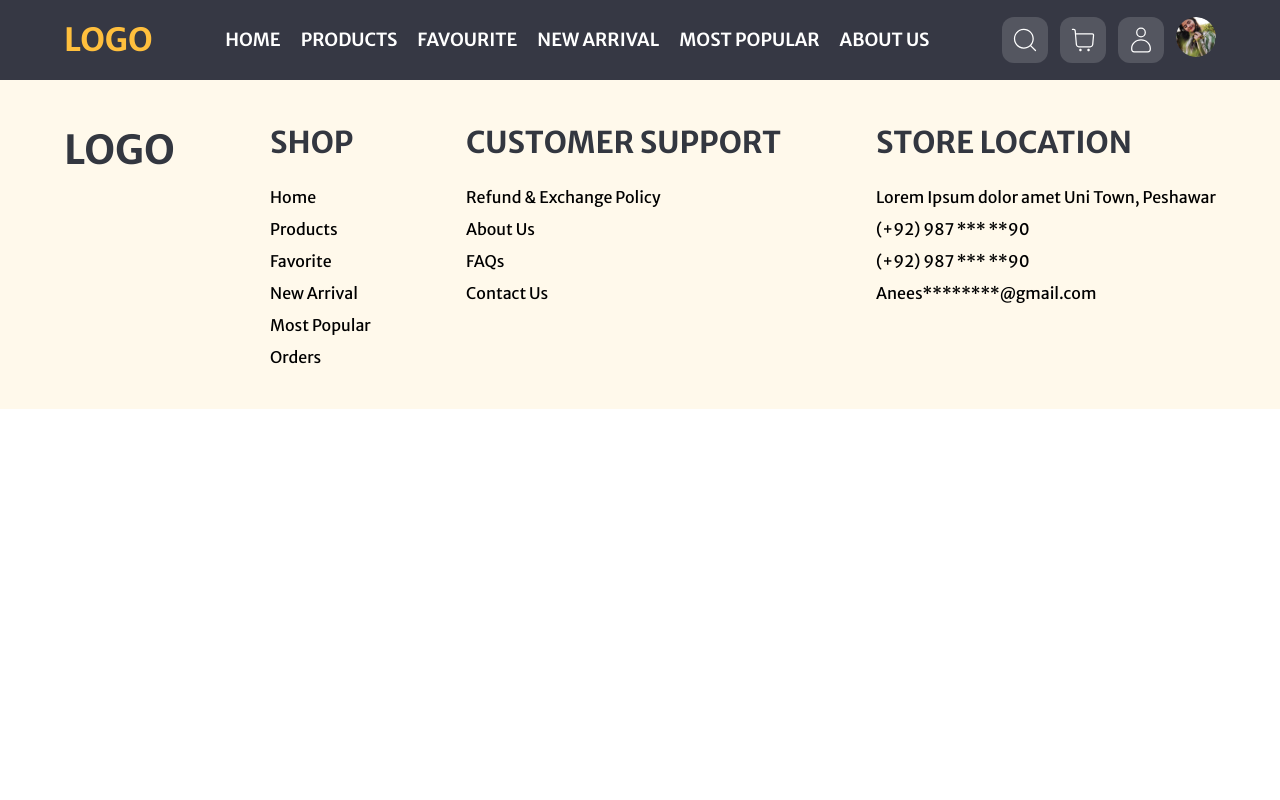
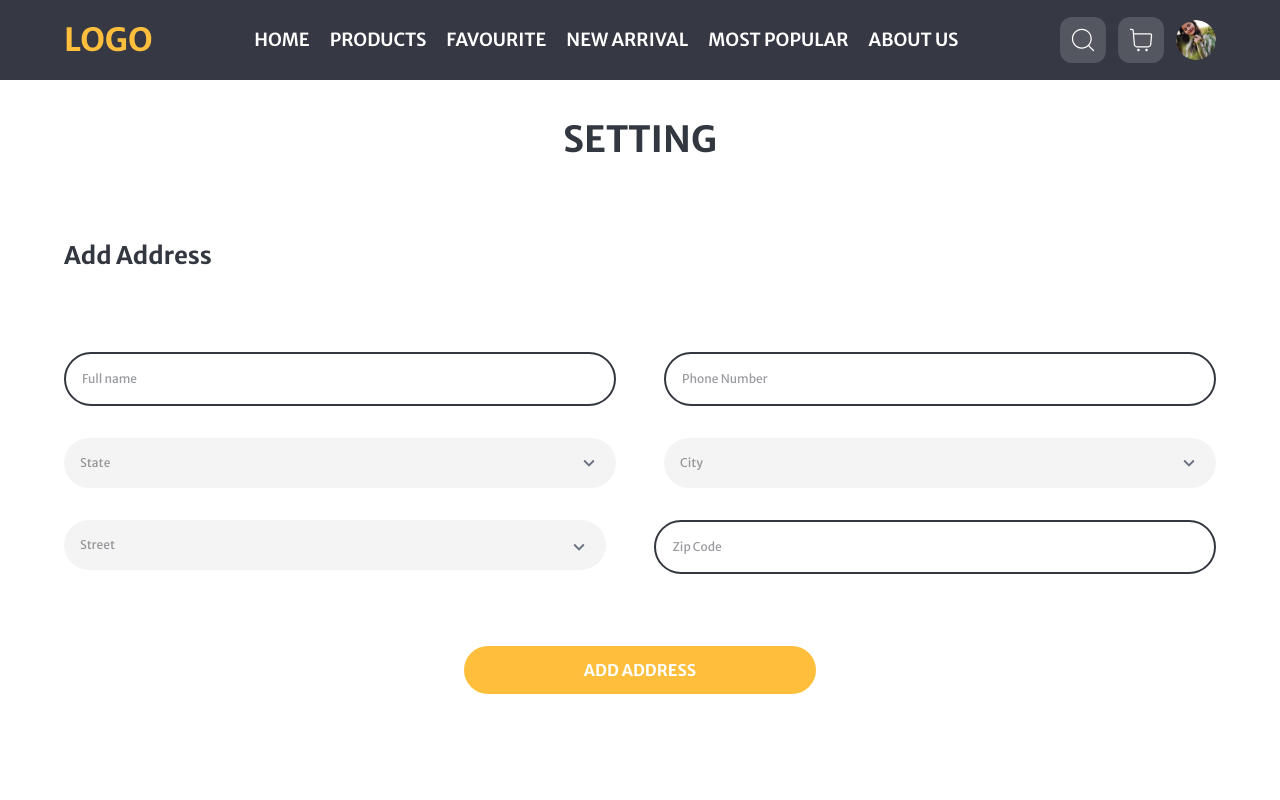
Before and after one commit to Bilal4542/e-commerce-chappal-web-app, a React (Vite) app: page /another-address in a window 1280 px wide. Shown: the top 800 px of the page. Built offline with nearby package versions, Linux system fonts and the light colour scheme.

Commit message:
setting and another address screens are created

```diff
--- a/src/App.jsx
+++ b/src/App.jsx
@@ -12,6 +12,8 @@ import Cart from "./components/Cart"
 import Checkout from "./components/Checkout"
 import Profile from "./components/Profile"
 import EditProfile from "./components/EditProfile"
+import Setting from "./components/Setting"
+import AnotherAddress from "./components/AnotherAddress"
 
 function App() {
 
@@ -30,6 +32,8 @@ function App() {
         <Route path="/checkout" element={ <Checkout/> } />
         <Route path="/profile" element={ <Profile/> }/>
         <Route path="/edit-profile" element={ <EditProfile/> }/>
+        <Route path="/setting" element={ <Setting/> }/>
+        <Route path="/another-address" element={ <AnotherAddress/> } />
       </Routes>
       <Footer/>
     </>
--- /dev/null
+++ b/src/components/AnotherAddress.jsx
@@ -0,0 +1,82 @@
+import React from "react";
+import { MdKeyboardArrowDown } from "react-icons/md";
+
+const AnotherAddress = () => {
+  return (
+    <div>
+      <h1 className="font-bold text-4xl uppercase text-[rgba(51,55,64,1)] text-center my-10">
+        Setting
+      </h1>
+      <div className="flex  flex-col justify-center items-center">
+       <div className="w-[90%] flex  flex-col ">
+         <h3 className="text-[rgba(51,55,64,1)] font-bold text-2xl my-10">
+          Add Address
+        </h3>
+        <form className="flex flex-col gap-8 mt-10 mb-28">
+            <div className="flex justify-between gap-6 lg:gap-12 flex-col lg:flex-row">
+          <input
+            type="text"
+            placeholder="Full name"
+            className="outline-none border-2 text-[12px] text-[rgba(51,55,64,1)] rounded-[80px] w-full px-4 py-4"
+          />
+          <input
+            type="number"
+            placeholder="Phone Number"
+            className="outline-none border-2 text-[12px] text-[rgba(51,55,64,1)] rounded-[80px] w-full px-4 py-4"
+          />
+        </div>
+        {/* STATE + CITY */}
+        <div className="flex justify-between gap-6 lg:gap-12 flex-col lg:flex-row">
+          {/* STATE DROPDOWN */}
+          <div className="relative w-full">
+            <input
+              placeholder="State"
+              className="cursor-pointer outline-none bg-[rgba(244,244,244,1)] text-[12px] text-[rgba(51,55,64,1)] rounded-[80px] w-full px-4 py-4"
+            />
+            <MdKeyboardArrowDown
+              size={22}
+              className="absolute right-4 top-1/2 -translate-y-1/2 text-gray-500 pointer-events-none"
+            />
+          </div>
+          <div className="relative w-full">
+            <input
+              placeholder="City"
+              className="cursor-pointer outline-none bg-[rgba(244,244,244,1)] text-[12px] text-[rgba(51,55,64,1)] rounded-[80px] w-full px-4 py-4"
+            />
+            <MdKeyboardArrowDown
+              size={22}
+              className="absolute right-4 top-1/2 -translate-y-1/2 text-gray-500 pointer-events-none"
+            />
+          </div>
+        </div>
+        {/* STREET + ZIP */}
+        <div className="flex justify-between gap-12 flex-col lg:flex-row">
+          {/* STREET DROPDOWN */}
+          <div className="relative w-full">
+            <input
+              placeholder="Street"
+              className="cursor-pointer outline-none bg-[rgba(244,244,244,1)] text-[12px] text-[rgba(51,55,64,1)] rounded-[80px] w-full px-4 py-4"
+            />
+            <MdKeyboardArrowDown
+              size={22}
+              className="absolute right-4 top-1/2 -translate-y-1/2 text-gray-500 pointer-events-none"
+            />
+          </div>
+
+          <input
+            type="text"
+            placeholder="Zip Code"
+            className="outline-none border-2 text-[12px] text-[rgba(51,55,64,1)] rounded-[80px] w-full px-4 py-4"
+          />
+        </div>
+        <div className="flex items-center justify-center">
+            <button className="bg-[rgba(255,191,61,1)] text-white px-30 py-3 uppercase rounded-4xl font-bold w-fit mt-10">Add Address</button>
+        </div>
+        </form>
+       </div>
+      </div>
+    </div>
+  );
+};
+
+export default AnotherAddress;
--- a/src/components/EditProfile.jsx
+++ b/src/components/EditProfile.jsx
@@ -1,22 +1,31 @@
-import React from 'react'
-import user from '../assets/profile.png'
-import Button from '../components/Button.jsx'
+import React from "react";
+import user from "../assets/profile.png";
+import Button from "../components/Button.jsx";
 
 const EditProfile = () => {
   return (
-    <div className='flex flex-col items-center justify-center'>
+    <div className="flex flex-col items-center justify-center">
+      <h1 className="font-bold text-4xl uppercase text-[rgba(51,55,64,1)] text-center my-10">
+        Edit Profile
+      </h1>
+      <div className=" flex flex-col items-center justify-center gap-5 my-10">
+        <img src={user} className="w-full rounded-full" alt="" />
+      </div>
+      <form className="flex flex-col gap-4 w-105 my-10">
+        <input
+          className="p-3 rounded-full border "
+          type="text"
+          placeholder="Name"
+        />
+        <input
+          className="p-3 rounded-full border"
+          type="email"
+          placeholder="Email"
+        />
+        <Button title="Update Profile" />
+      </form>
+    </div>
+  );
+};
 
-              <h1 className='font-bold text-4xl uppercase text-[rgba(51,55,64,1)] text-center my-10'>Edit Profile</h1>
-              <div className=" flex flex-col items-center justify-center gap-5 my-10">
-                          <img src={user} className='w-full rounded-full' alt="" />
-                        </div>
-                          <form className='flex flex-col gap-4 w-105 my-10'>
-                            <input className='p-3 rounded-full border ' type="text" placeholder='Name' />
-                            <input className='p-3 rounded-full border' type="email" placeholder='Email' />
-                            <Button title="Update Profile" />
-                          </form>
-          </div>
-  )
-}
-
-export default EditProfile
+export default EditProfile;
--- a/src/components/Navbar.jsx
+++ b/src/components/Navbar.jsx
@@ -44,10 +44,6 @@ const Navbar = () => {
         icon:<CiShoppingCart size={30} />,
         path: '/cart'
       },
-      {
-        icon:<CiUser size={30}  />,
-        path: '/profile'
-      }
     ]
     const location = useLocation()
     const isHomePage = location.pathname === '/'
@@ -65,7 +61,7 @@ const Navbar = () => {
             )
           })}
         </div>
-        <div className="icons lg:flex gap-2 lg:gap-3 hidden">
+        <div className="icons lg:flex items-center gap-2 lg:gap-3 hidden">
           {icons.map((item)=>{
             return(
               <Link to={item.path} onClick={item.action} className='bg-[rgba(255,255,255,0.15)] cursor-pointer p-2 rounded-xl text-white'>{item.icon}</Link>
--- a/src/components/ProfileDropDown.jsx
+++ b/src/components/ProfileDropDown.jsx
@@ -26,7 +26,7 @@ const ProfileDropDown = () => {
           <Link to={'/cart'} className="font-semibold text-gray-800 cursor-pointer mb-3">
             My Cart
           </Link>
-          <Link className="font-semibold text-gray-800 cursor-pointer mb-3">
+          <Link to={'/setting'} className="font-semibold text-gray-800 cursor-pointer mb-3">
             Setting
           </Link>
           <Link className="font-semibold text-gray-800 cursor-pointer mb-3">
--- /dev/null
+++ b/src/components/Setting.jsx
@@ -0,0 +1,47 @@
+import React from 'react'
+import { IoRadioButtonOn } from "react-icons/io5";
+import { FaPlus } from "react-icons/fa6";
+import { Link } from 'react-router-dom';
+
+const Setting = () => {
+  return (
+    <div className='flex justify-center flex-col'>
+
+        <h1 className="font-bold text-4xl uppercase text-[rgba(51,55,64,1)] text-center my-10">
+        Setting
+      </h1>
+      <div className="px-20">
+        <h3 className='text-[rgba(51,55,64,1)] font-bold text-2xl'>My Address</h3>
+        <div className="bg-[rgba(240,240,240,1)] rounded-4xl  p-8 w-full lg:w-[40%] mt-10">
+            <div className="flex gap-2 py-4">
+                <IoRadioButtonOn size={30} className='text-[rgba(255,191,61,1)]'/>
+                <div className="flex flex-col gap-1">
+                    <h4 className='text-[14px] font-bold'>Masooma</h4>
+                    <p className='text-[12px]'>(+92)  ******90</p>
+                    <p className='text-[12px]'>Lorem ipsum dolor sit amet cosectetur.</p>
+                </div>
+            </div>
+            <div className="flex gap-2 py-4">
+                <IoRadioButtonOn size={30} className='text-[rgba(255,191,61,1)]'/>
+                <div className="flex flex-col gap-1">
+                    <h4 className='text-[14px] font-bold'>Masooma</h4>
+                    <p className='text-[12px]'>(+92)  ******90</p>
+                    <p className='text-[12px]'>Lorem ipsum dolor sit amet cosectetur.</p>
+                </div>
+            </div>
+            <div className="flex gap-2 py-4">
+                <IoRadioButtonOn size={30} className='text-[rgba(255,191,61,1)]'/>
+                <div className="flex flex-col gap-1">
+                    <h4 className='text-[14px] font-bold'>Masooma</h4>
+                    <p className='text-[12px]'>(+92)  ******90</p>
+                    <p className='text-[12px]'>Lorem ipsum dolor sit amet cosectetur.</p>
+                </div>
+            </div>
+        </div>
+        <Link to={'/another-address'} className='flex items-center gap-2 text-[rgba(255,191,61,1)] text-[12px] mt-2 mb-10'><span><FaPlus /></span><span>Add another address</span></Link>
+      </div>
+       </div>
+  )
+}
+
+export default Setting
```
